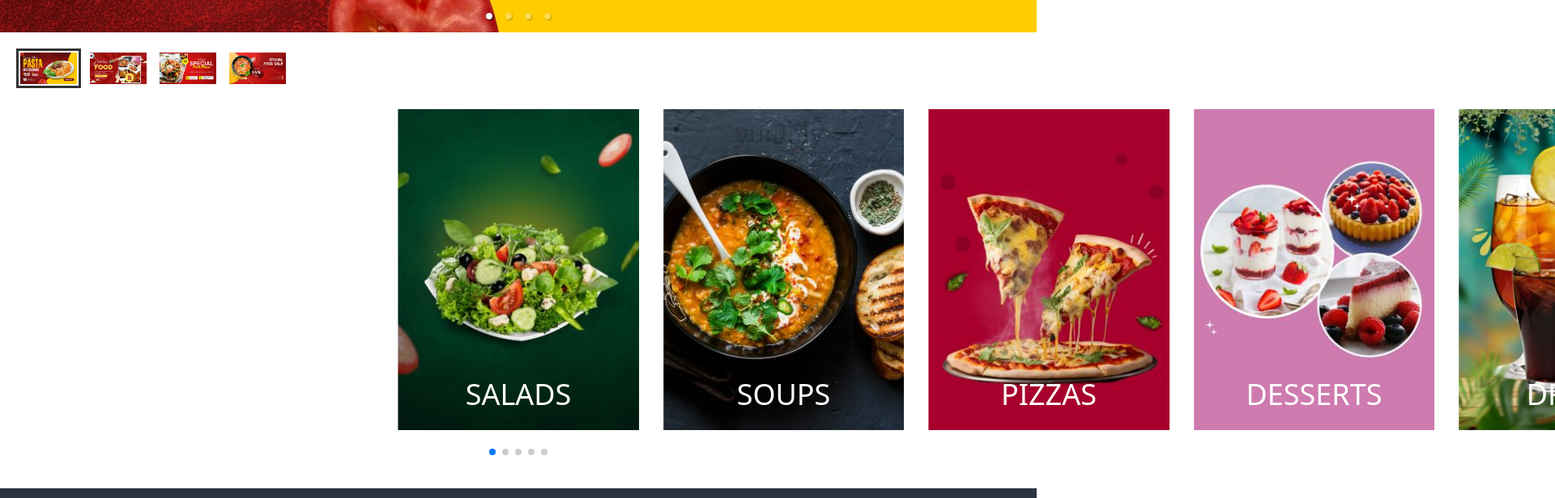
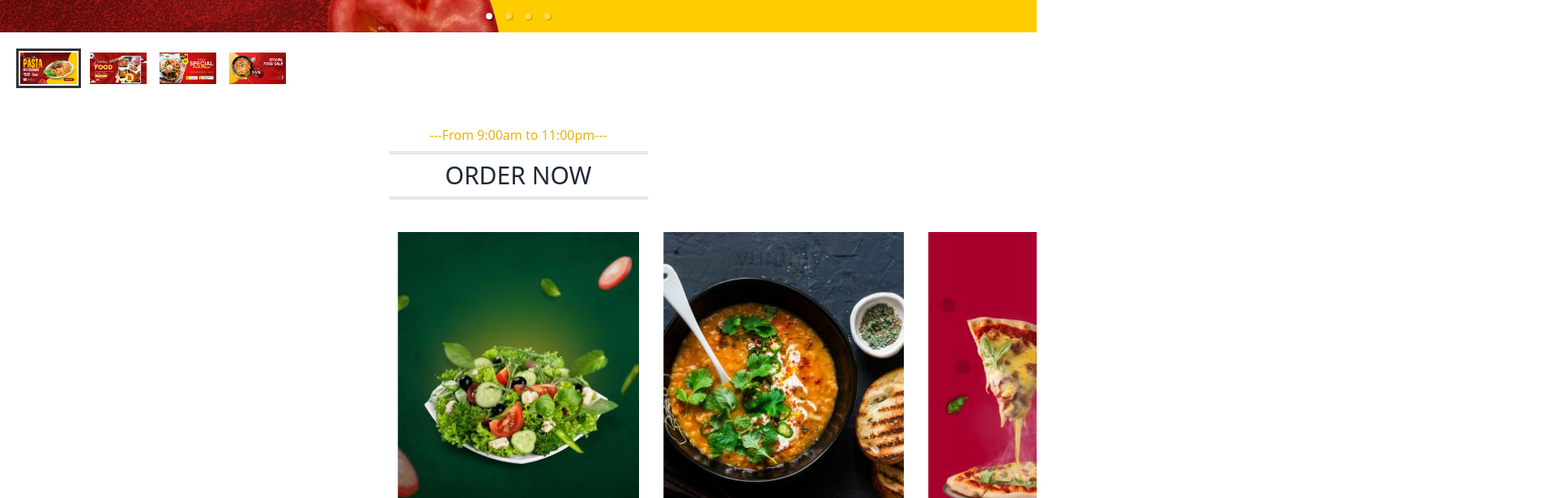
Before and after one commit to mithunmodakdu/food-heaven-client, a React (Vite) app: page / in a window 1280 px wide. Shown: the part 680-1296 px from the top of the page at 81% size, 1920 px wide, since content can reach past the window. Built offline with nearby package versions, Linux system fonts and the light colour scheme.

Commit message:
Shared section title for different sections

```diff
--- a/eslint.config.js
+++ b/eslint.config.js
@@ -35,6 +35,7 @@
         'warn',
         { allowConstantExport: true },
       ],
+      "react/prop-types": "off"
     },
   },
 ]
--- /dev/null
+++ b/src/components/SectionTitle/SectionTitle.jsx
@@ -0,0 +1,10 @@
+const SectionTitle = ({heading, subHeading}) => {
+  return (
+    <div className="md:w-3/12 mx-auto text-center my-10">
+      <p className="text-yellow-500 mb-2">---{subHeading}---</p>
+      <h3 className="text-3xl uppercase border-y-4 py-2">{heading}</h3>
+    </div>
+  );
+};
+
+export default SectionTitle;
--- a/src/pages/Home/Category/Category.jsx
+++ b/src/pages/Home/Category/Category.jsx
@@ -9,10 +9,17 @@
 import pizza from "../../../assets/category-images/pizza.jpg";
 import dessert from "../../../assets/category-images/dessert.jpg";
 import drinks from "../../../assets/category-images/drinks.jpg";
-
+import SectionTitle from "../../../components/SectionTitle/SectionTitle";
 
 const Category = () => {
   return (
+    <section>
+      <SectionTitle
+        heading={"Order now"}
+        subHeading={"From 9:00am to 11:00pm"}
+      >
+      </SectionTitle>
+
       <Swiper
         slidesPerView={4}
         spaceBetween={30}
@@ -25,26 +32,36 @@
       >
         <SwiperSlide>
           <img src={salad} alt="" />
-        <h3 className="text-4xl text-white text-center uppercase -mt-16">Salads</h3>
+          <h3 className="text-4xl text-white text-center uppercase -mt-16">
+            Salads
+          </h3>
         </SwiperSlide>
         <SwiperSlide>
           <img src={soup} alt="" />
-        <h3 className="text-4xl text-white text-center uppercase -mt-16">Soups</h3>
+          <h3 className="text-4xl text-white text-center uppercase -mt-16">
+            Soups
+          </h3>
         </SwiperSlide>
         <SwiperSlide>
           <img src={pizza} alt="" />
-        <h3 className="text-4xl text-white text-center uppercase -mt-16">Pizzas</h3>
+          <h3 className="text-4xl text-white text-center uppercase -mt-16">
+            Pizzas
+          </h3>
         </SwiperSlide>
         <SwiperSlide>
           <img src={dessert} alt="" />
-        <h3 className="text-4xl text-white text-center uppercase -mt-16">Desserts</h3>
+          <h3 className="text-4xl text-white text-center uppercase -mt-16">
+            Desserts
+          </h3>
         </SwiperSlide>
         <SwiperSlide>
           <img src={drinks} alt="" />
-        <h3 className="text-4xl text-white text-center uppercase -mt-16">Drinks</h3>
+          <h3 className="text-4xl text-white text-center uppercase -mt-16">
+            Drinks
+          </h3>
         </SwiperSlide>
-
       </Swiper>
+    </section>
   );
 };
 
--- a/src/pages/Home/Category/cagetory.css
+++ b/src/pages/Home/Category/cagetory.css
@@ -1,5 +1,7 @@
+
 .swiper{
-  overflow: visible !important;
+  /* overflow: visible !important; */
+
 }
 .swiper-pagination {
   top: 110% !important;
```
Lines whose indentation alone changed are shown as unchanged.
